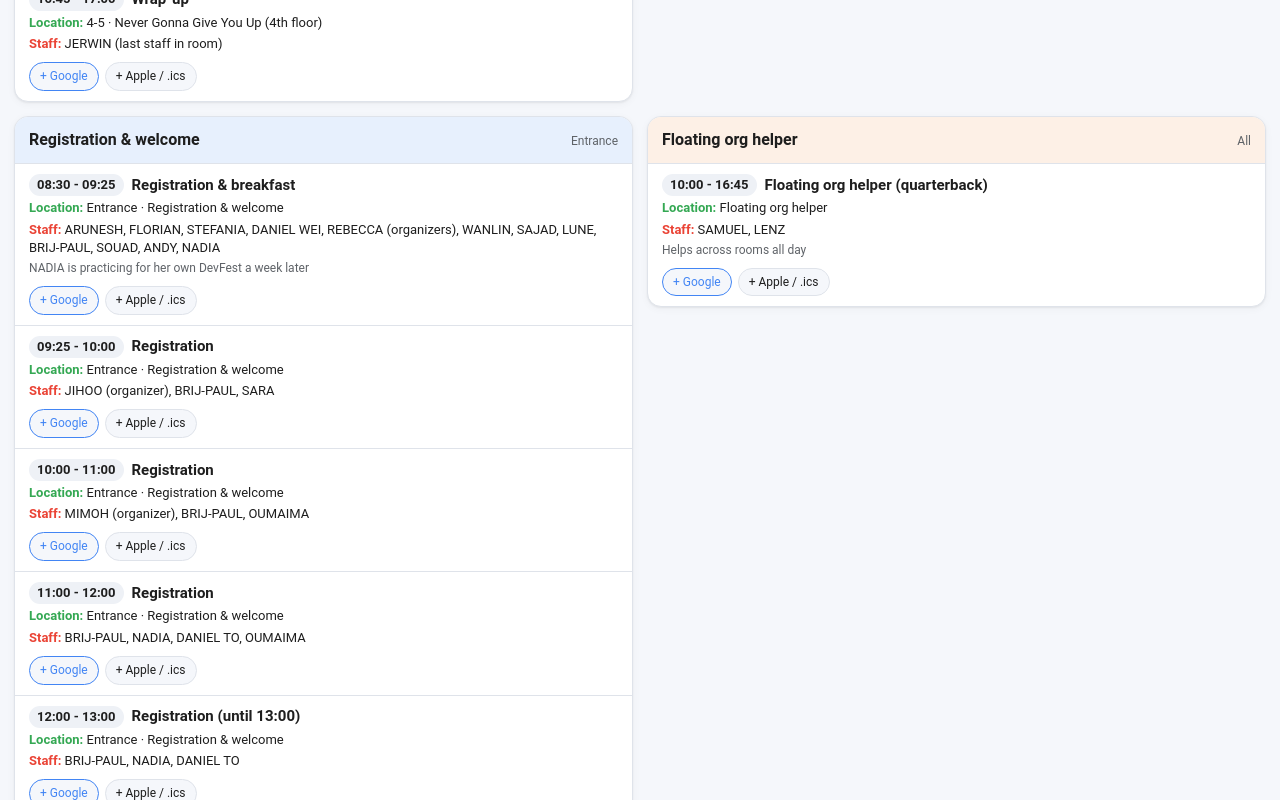
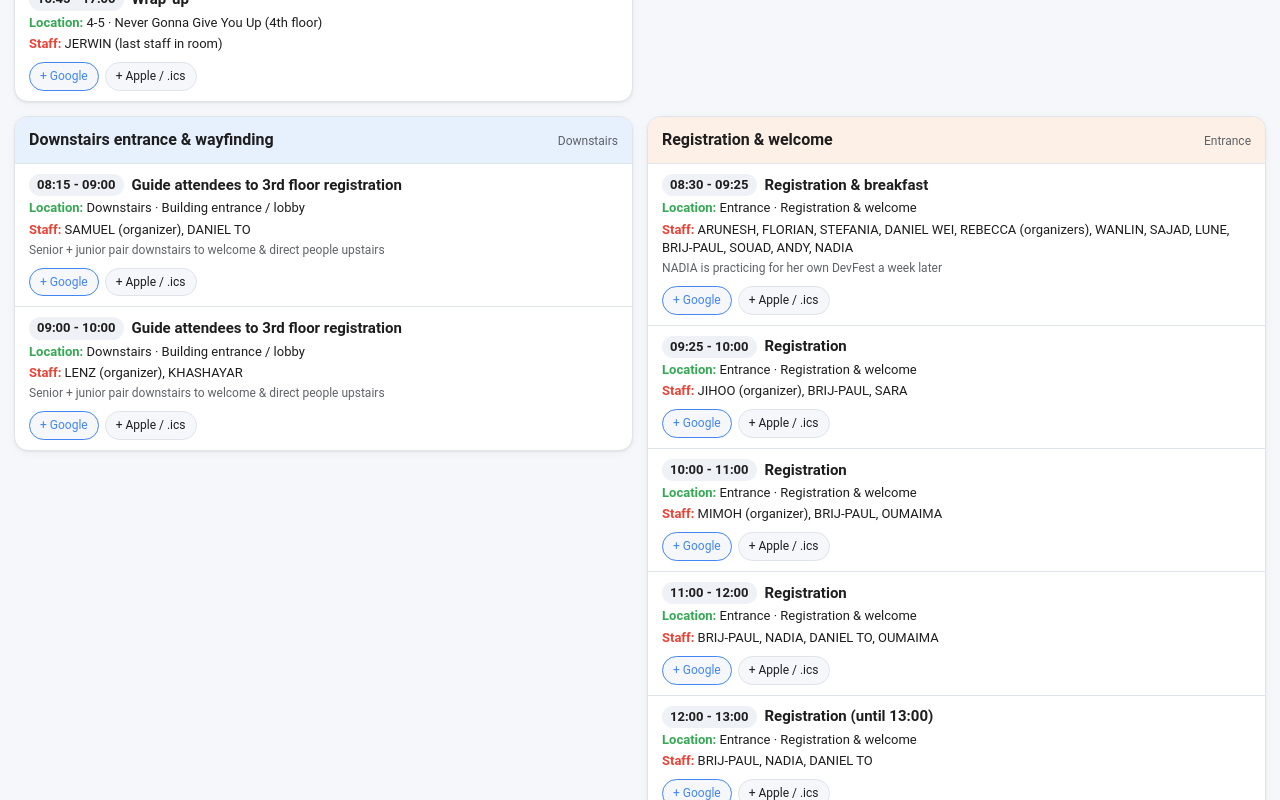
Before and after one commit to AndroidMontreal/DevFest2026, a Next.js app: page /en/staff in a window 1280 px wide. Shown: the part 6240-7040 px from the top of the page. Built offline with nearby package versions, Linux system fonts and the light colour scheme.

Commit message:
feat(staff): add morning downstairs entrance & wayfinding shifts (08:15-10:00) (#63)

```diff
--- a/public/staff.html
+++ b/public/staff.html
@@ -302,6 +302,9 @@ const ROWS = [
 ["Sega Genesis & Photo Booth (3rd floor)","3","","16:00 - 16:45","Sega Genesis & Photo Booth","","BRIJ-PAUL",""],
 ["Sega Genesis & Photo Booth (3rd floor)","3","","After 18:30","Wrap-up","","All staff (dispatched on site)","3rd floor wrap-up after 18:30"],
 
+["Downstairs entrance & wayfinding","Downstairs","","08:15 - 09:00","Guide attendees to 3rd floor registration","","SAMUEL (organizer), DANIEL TO","Senior + junior pair downstairs to welcome & direct people upstairs"],
+["Downstairs entrance & wayfinding","Downstairs","","09:00 - 10:00","Guide attendees to 3rd floor registration","","LENZ (organizer), KHASHAYAR","Senior + junior pair downstairs to welcome & direct people upstairs"],
+
 ["Registration & welcome","Entrance","","08:30 - 09:25","Registration & breakfast","","ARUNESH, FLORIAN, STEFANIA, DANIEL WEI, REBECCA (organizers), WANLIN, SAJAD, LUNE, BRIJ-PAUL, SOUAD, ANDY, NADIA","NADIA is practicing for her own DevFest a week later"],
 ["Registration & welcome","Entrance","","09:25 - 10:00","Registration","","JIHOO (organizer), BRIJ-PAUL, SARA",""],
 ["Registration & welcome","Entrance","","10:00 - 11:00","Registration","","MIMOH (organizer), BRIJ-PAUL, OUMAIMA",""],
@@ -325,6 +328,7 @@ const LOCATIONS_EN = {
   "Never Gonna Give You Up": "4-5 · Never Gonna Give You Up (4th floor)",
   "Hip To Be Square (workshops)": "4-6 · Hip To Be Square (4th floor)",
   "Sega Genesis & Photo Booth (3rd floor)": "Sega Genesis & Photo Booth (3rd floor)",
+  "Downstairs entrance & wayfinding": "Downstairs · Building entrance / lobby",
   "Registration & welcome": "Entrance · Registration & welcome",
   "All rooms": "Regroup at 3rd floor registration"
 };
@@ -337,6 +341,7 @@ const LOCATIONS_FR = {
   "Never Gonna Give You Up": "4-5 · Never Gonna Give You Up (4e étage)",
   "Hip To Be Square (workshops)": "4-6 · Hip To Be Square (4e étage)",
   "Sega Genesis & Photo Booth (3rd floor)": "Sega Genesis et cabine photo (3e étage)",
+  "Downstairs entrance & wayfinding": "En bas · Entrée de l'édifice / hall d'accueil",
   "Registration & welcome": "Entrée · Inscription et accueil",
   "All rooms": "Regroupement à l'inscription au 3e étage"
 };
@@ -345,6 +350,7 @@ const ROOM_NAME_FR = {
   "Chill Zone, Photo booth & badge table (upstairs)": "Zone détente, cabine photo et table des badges (en haut)",
   "Hip To Be Square (workshops)": "Hip To Be Square (ateliers)",
   "Sega Genesis & Photo Booth (3rd floor)": "Sega Genesis et cabine photo (3e étage)",
+  "Downstairs entrance & wayfinding": "Entrée et orientation (rez-de-chaussée / en bas)",
   "Registration & welcome": "Inscription et accueil",
   "Floating org helper": "Aide-organisateur volant",
   "4th floor rooms": "Salles du 4e étage",
@@ -358,6 +364,7 @@ const SESSION_FR = {
   "Open Talk Slot — TBC": "Créneau de conférence ouvert — À confirmer",
   "Photo booth & badge table": "Cabine photo et table des badges",
   "Sega Genesis & Photo Booth": "Sega Genesis et cabine photo",
+  "Guide attendees to 3rd floor registration": "Guider les participants vers l'inscription au 3e étage",
   "Registration & breakfast": "Inscription et déjeuner",
   "Registration": "Inscription",
   "Registration (until 13:00)": "Inscription (jusqu'à 13h00)",
@@ -372,6 +379,7 @@ const NOTES_FR = {
   "Last staff in each 3rd floor room. We will regroup and dispatch tasks.": "Dernier bénévole dans chaque salle du 3e étage. Nous nous regrouperons pour répartir les tâches.",
   "3rd floor wrap-up after 18:30": "Rangement du 3e étage après 18h30",
   "Right after last talk at 14:40": "Juste après la dernière conférence à 14h40",
+  "Senior + junior pair downstairs to welcome & direct people upstairs": "Duo senior + junior en bas pour accueillir et diriger les participants vers le 3e étage",
   "NADIA is practicing for her own DevFest a week later": "NADIA pratique pour son propre DevFest la semaine suivante",
   "NADIA is registration only": "NADIA est affectée uniquement à l'inscription",
   "Close to registration after his 13:00-14:00 photo booth shift": "Près de l'inscription après son quart de 13h00 à 14h00 à la cabine photo",
--- a/src/components/staff/staff-assignments-view.tsx
+++ b/src/components/staff/staff-assignments-view.tsx
@@ -743,6 +743,27 @@ const ROWS: RawRow[] = [
   ],
 
   [
+    'Downstairs entrance & wayfinding',
+    'Downstairs',
+    '',
+    '08:15 - 09:00',
+    'Guide attendees to 3rd floor registration',
+    '',
+    'SAMUEL (organizer), DANIEL TO',
+    'Senior + junior pair downstairs to welcome & direct people upstairs',
+  ],
+  [
+    'Downstairs entrance & wayfinding',
+    'Downstairs',
+    '',
+    '09:00 - 10:00',
+    'Guide attendees to 3rd floor registration',
+    '',
+    'LENZ (organizer), KHASHAYAR',
+    'Senior + junior pair downstairs to welcome & direct people upstairs',
+  ],
+
+  [
     'Registration & welcome',
     'Entrance',
     '',
@@ -867,6 +888,7 @@ const LOCATIONS_EN: Record<string, string> = {
   'Hip To Be Square (workshops)': '4-6 · Hip To Be Square (4th floor)',
   'Sega Genesis & Photo Booth (3rd floor)':
     'Sega Genesis & Photo Booth (3rd floor)',
+  'Downstairs entrance & wayfinding': 'Downstairs · Building entrance / lobby',
   'Registration & welcome': 'Entrance · Registration & welcome',
   'All rooms': 'Regroup at 3rd floor registration',
 };
@@ -881,6 +903,8 @@ const LOCATIONS_FR: Record<string, string> = {
   'Hip To Be Square (workshops)': '4-6 · Hip To Be Square (4e étage)',
   'Sega Genesis & Photo Booth (3rd floor)':
     'Sega Genesis et cabine photo (3e étage)',
+  'Downstairs entrance & wayfinding':
+    "En bas · Entrée de l'édifice / hall d'accueil",
   'Registration & welcome': 'Entrée · Inscription et accueil',
   'All rooms': "Regroupement à l'inscription au 3e étage",
 };
@@ -892,6 +916,8 @@ const ROOM_NAME_FR: Record<string, string> = {
   'Hip To Be Square (workshops)': 'Hip To Be Square (ateliers)',
   'Sega Genesis & Photo Booth (3rd floor)':
     'Sega Genesis et cabine photo (3e étage)',
+  'Downstairs entrance & wayfinding':
+    'Entrée et orientation (rez-de-chaussée / en bas)',
   'Registration & welcome': 'Inscription et accueil',
   'Floating org helper': 'Aide-organisateur volant',
   '4th floor rooms': 'Salles du 4e étage',
@@ -907,6 +933,8 @@ const SESSION_FR: Record<string, string> = {
   'Open Talk Slot — TBC': 'Créneau de conférence ouvert — À confirmer',
   'Photo booth & badge table': 'Cabine photo et table des badges',
   'Sega Genesis & Photo Booth': 'Sega Genesis et cabine photo',
+  'Guide attendees to 3rd floor registration':
+    "Guider les participants vers l'inscription au 3e étage",
   'Registration & breakfast': 'Inscription et déjeuner',
   Registration: 'Inscription',
   'Registration (until 13:00)': "Inscription (jusqu'à 13h00)",
@@ -925,6 +953,8 @@ const NOTES_FR: Record<string, string> = {
   '3rd floor wrap-up after 18:30': 'Rangement du 3e étage après 18h30',
   'Right after last talk at 14:40':
     'Juste après la dernière conférence à 14h40',
+  'Senior + junior pair downstairs to welcome & direct people upstairs':
+    'Duo senior + junior en bas pour accueillir et diriger les participants vers le 3e étage',
   'NADIA is practicing for her own DevFest a week later':
     'NADIA pratique pour son propre DevFest la semaine suivante',
   'NADIA is registration only': "NADIA est affectée uniquement à l'inscription",
```
